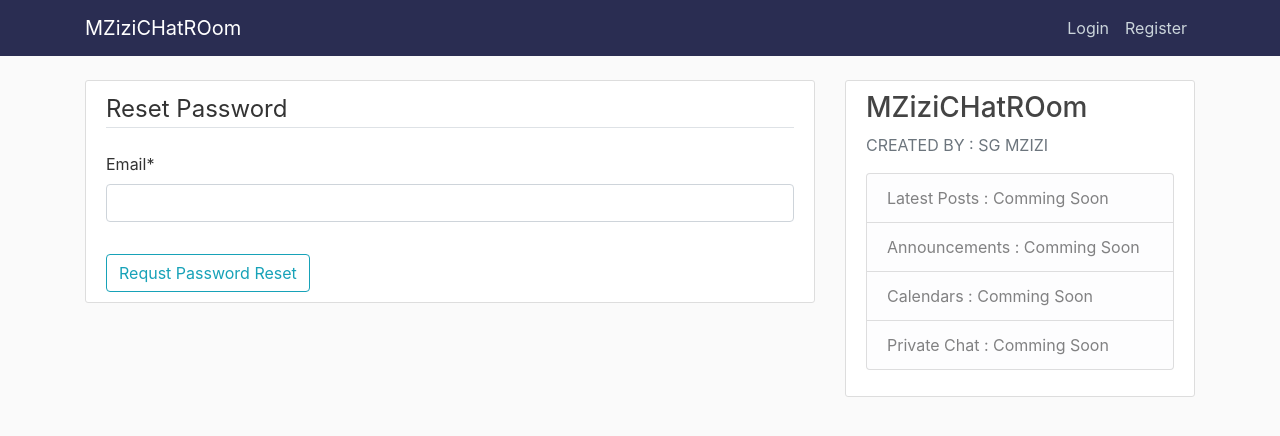
After one commit to SbonisoGordonMzizi/MZiziBlogApplication, a Django app: page /password-reset/ in a window 1280 px wide. The commit adds this page. Shown: the top 436 px of the page. Run offline with Django 3.2, Linux system fonts and the light colour scheme; some libraries are stand-ins or nearby versions.

Commit message:
adding email password recovery #4

```diff
--- a/BlogWebApp/BlogWebApp/urls.py
+++ b/BlogWebApp/BlogWebApp/urls.py
@@ -33,5 +33,9 @@
     path('profile/',profile,name="user-profile"),
     path('register', userRegister, name="user-registerForm"),
     path('',auth_views.LoginView.as_view(template_name='users/login.html'),name='login'),
-    path('logout/',auth_views.LogoutView.as_view(template_name='users/logout.html'),name="logout")
+    path('logout/',auth_views.LogoutView.as_view(template_name='users/logout.html'),name="logout"),
+    path('password-reset/',auth_views.PasswordResetView.as_view(template_name='users/password_reset.html'),name="password_reset"),
+    path('password-reset/done/',auth_views.PasswordResetDoneView.as_view(template_name='users/password_reset_done.html'),name="password_reset_done"),
+    path('password-reset-confirm/<uidb64>/<token>/',auth_views.PasswordResetConfirmView.as_view(template_name='users/password_reset_confirm.html'),name="password_reset_confirm"),
+    path('password-reset-complete',auth_views.PasswordResetCompleteView.as_view(template_name='users/password_reset_complete.html'),name="password_reset_complete"),
 ]+ static(settings.MEDIA_URL, document_root=settings.MEDIA_ROOT)
--- a/BlogWebApp/blog/models.py
+++ b/BlogWebApp/blog/models.py
@@ -1,6 +1,6 @@
 from django.db import models
 from django.utils import timezone
-import datetime
+
 from django.contrib.auth.models import User
 from django.urls import reverse
 
--- a/BlogWebApp/users/templates/users/login.html
+++ b/BlogWebApp/users/templates/users/login.html
@@ -8,7 +8,10 @@
           <legend class="border-bottom mb-4">Log In</legend>
        {{form| crispy}}
       </fieldset>
-      <button class="btn btn-outline-info" type="submit" >Login In</button>
+      <button class="btn btn-outline-info" type="submit" >Login</button>
+      <small class="text-muted ml-2">
+          <a href="{% url 'password_reset' %}">Forgot Password?</a>
+      </small>
    </form>
    <div class="border-top pt-3">
        <small class="text-muted">
--- /dev/null
+++ b/BlogWebApp/users/templates/users/password_reset.html
@@ -0,0 +1,15 @@
+{% extends 'blog/base.html' %}
+{% load crispy_forms_tags %}
+{% block content %}
+  <div class="content-section">
+  <form method="POST">
+      {% csrf_token %}
+      <fieldset class="form-group">
+          <legend class="border-bottom mb-4">Reset Password</legend>
+       {{form| crispy}}
+      </fieldset>
+      <button class="btn btn-outline-info" type="submit" >Requst Password Reset</button>
+   </form>
+
+   </div>
+{% endblock content%}
```
Also changed, not shown: BlogWebApp/BlogWebApp/settings.py (+9 -0 lines), BlogWebApp/users/templates/users/password_reset_complete.html (added, +8 -0 lines), BlogWebApp/users/templates/users/password_reset_confirm.html (added, +15 -0 lines), BlogWebApp/users/templates/users/password_reset_done.html (added, +7 -0 lines), BlogWebApp/db.sqlite3.
